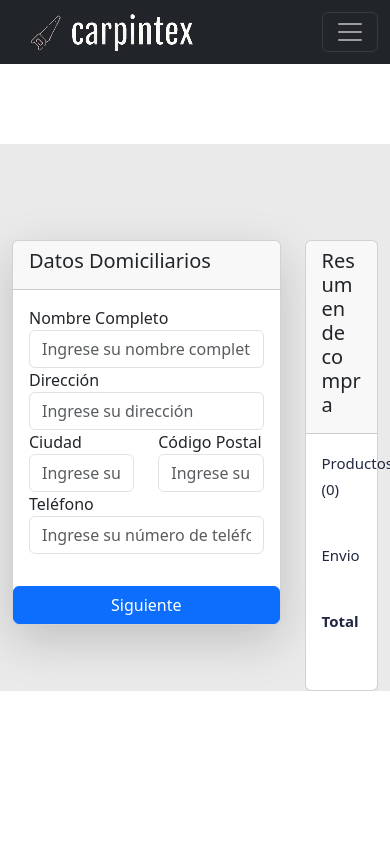
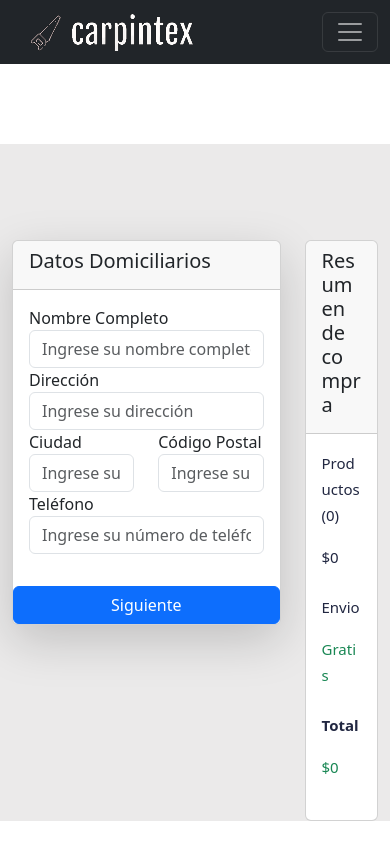
Before and after one commit to JonathanSanchez25/Carpintex-FrondEnd, a React (Vite) app: page /pago in a window 390 px wide. Shown: the top 844 px of the page. Built offline with nearby package versions, Linux system fonts and the light colour scheme.

Commit message:
correcciones de responsividad hecho

```diff
--- a/src/pages/Login.jsx
+++ b/src/pages/Login.jsx
@@ -14,7 +14,7 @@ function Login() {
     )}?password=${encodeURIComponent(password)}`;
 
     fetch(loginUrl, {
-      method: "POST",
+      method: "GET",
       headers: {
         "Content-Type": "application/json",
       },
--- a/src/pages/Pago.jsx
+++ b/src/pages/Pago.jsx
@@ -39,7 +39,7 @@ function Pago() {
 
   const comprar = async () => {
     if (!nombreTitular || !numeroCuenta || !ccv || !mes || !anio) {
-      alert("¡Complete todos los campos!");
+      swal("Oops!", "complete todos los campos!", "error");
     } else {
       data.forEach(async (dataCarrito) => {
         const pedido = {
@@ -162,11 +162,19 @@ function Pago() {
                         </form>
                       </div>
                       <button
-                        className="btn btn-primary mt-3"
-                        onClick={() => setShowBankingForm(true)}
-                      >
-                        Siguiente
-                      </button>
+  className="btn btn-primary mt-3"
+  onClick={() => {
+    console.log(nombre);
+    if (nombre!="" || direccion!="" || ciudad != "" || codigoPostal!="" || telefono!="") {
+      setShowBankingForm(true);
+    }else{
+      swal("Oops!", "complete todos los campos!", "error");
+    }
+  }}
+>
+  Siguiente
+</button>
+
                     </div>
                   </div>
                 ) : (
@@ -200,7 +208,7 @@ function Pago() {
                             />
                           </div>
                           <div className="form-group row mt-2">
-                            <div className="col-6">
+                            <div className="col-3">
                               <input
                                 type="text"
                                 className="form-control"
@@ -212,7 +220,7 @@ function Pago() {
                                 placeholder="Ingrese el número de cuenta"
                               />
                             </div>
-                            <div className="col-2">
+                            <div className="col-3">
                               <input
                                 type="text"
                                 className="form-control"
@@ -222,7 +230,7 @@ function Pago() {
                                 placeholder="CCV"
                               />
                             </div>
-                            <div className="col-2">
+                            <div className="col-3">
                               <input
                                 type="text"
                                 className="form-control"
@@ -232,7 +240,7 @@ function Pago() {
                                 placeholder="mes"
                               />
                             </div>
-                            <div className="col-2">
+                            <div className="col-3">
                               <input
                                 type="text"
                                 className="form-control"
@@ -275,19 +283,19 @@ function Pago() {
                     <div className="card-header">
                       <h5 className="card-title">Resumen de compra</h5>
                     </div>
-                    <div className="card-body">
-                      <div className="d-flex align-items-center mb-4">
-                        <p style={{ marginRight: "6em" }}>
+                    <div className="card-body align-items-center">
+                      <div className="row   mb-2">
+                        <p style={{ marginRight: "3em" }}>
                           Productos ({data.length})
                         </p>
                         <p>${total}</p>
                       </div>
-                      <div className="d-flex align-items-center mb-4">
-                        <p style={{ marginRight: "10em" }}>Envio</p>
+                      <div className="row  mb-2">
+                        <p style={{ marginRight: "3em" }}>Envio</p>
                         <p className="text-success">Gratis</p>
                       </div>
-                      <div className="d-flex align-items-center mb-4">
-                        <p style={{ marginRight: "10em", fontWeight: "bold" }}>
+                      <div className="row s mb-2">
+                        <p style={{ marginRight: "3em", fontWeight: "bold" }}>
                           Total
                         </p>
                         <p className="text-success">${total}</p>
```
